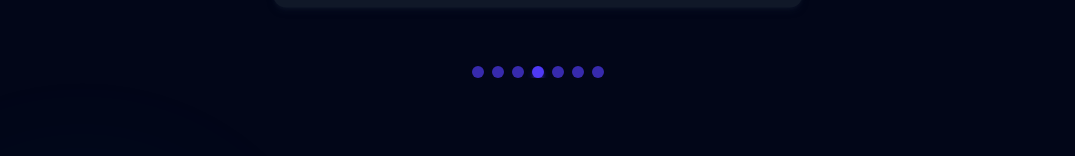
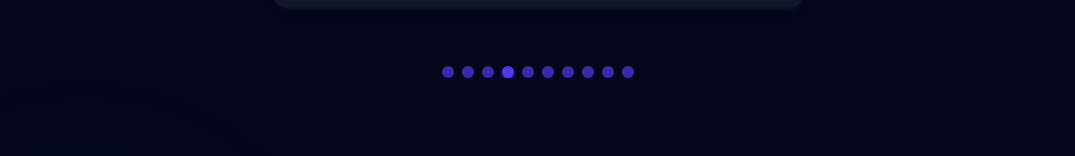
Before and after one commit to Sugandh107/Innoverse, a React (Vite) app: page / in a window 1280 px wide. Shown: the part 6460-6616 px from the top of the page, without its empty margins (102-1177 px from the left). Built offline with nearby package versions, Linux system fonts and the light colour scheme.

Commit message:
Updated 3 more gallery objects

```diff
--- a/src/components/GallerySection.jsx
+++ b/src/components/GallerySection.jsx
@@ -2,13 +2,16 @@ import React, { useState, useEffect, useRef } from "react";
 
 const GallerySection = () => {
   const originalImages = [
-    { id: 1, url: "/gallery1.jpg", alt: "Man smiling in blue shirt" },
-    { id: 2, url: "/gallery2.jpg", alt: "Woman smiling with long hair" },
-    { id: 3, url: "/gallery3.jpg", alt: "Woman in white cardigan" },
-    { id: 4, url: "/gallery4.jpg", alt: "Man smiling in blue shirt" },
-    { id: 5, url: "/gallery5.jpg", alt: "Woman smiling with long hair" },
-    { id: 6, url: "/gallery6.jpg", alt: "Woman in white cardigan" },
-    { id: 7, url: "/gallery7.jpg", alt: "Woman in white cardigan" },
+    { id: 1, url: "./gallery1.jpg", alt: "GalleryImage1" },
+    { id: 2, url: "./gallery2.jpg", alt: "GalleryImage2" },
+    { id: 3, url: "./gallery3.jpg", alt: "GalleryImage3" },
+    { id: 4, url: "./gallery4.jpg", alt: "GalleryImage4" },
+    { id: 5, url: "./gallery5.jpg", alt: "GalleryImage5" },
+    { id: 6, url: "./gallery6.jpg", alt: "GalleryImage6" },
+    { id: 7, url: "./gallery7.jpg", alt: "GalleryImage7" },
+    { id: 8, url: "./gallery8.jpg", alt: "GalleryImage8" },
+    { id: 9, url: "./gallery9.jpg", alt: "GalleryImage9" },
+    { id: 10, url: "./gallery10.jpg", alt: "GalleryImage10" },
   ];
 
   const tripleGallery = [...originalImages, ...originalImages, ...originalImages];
```
